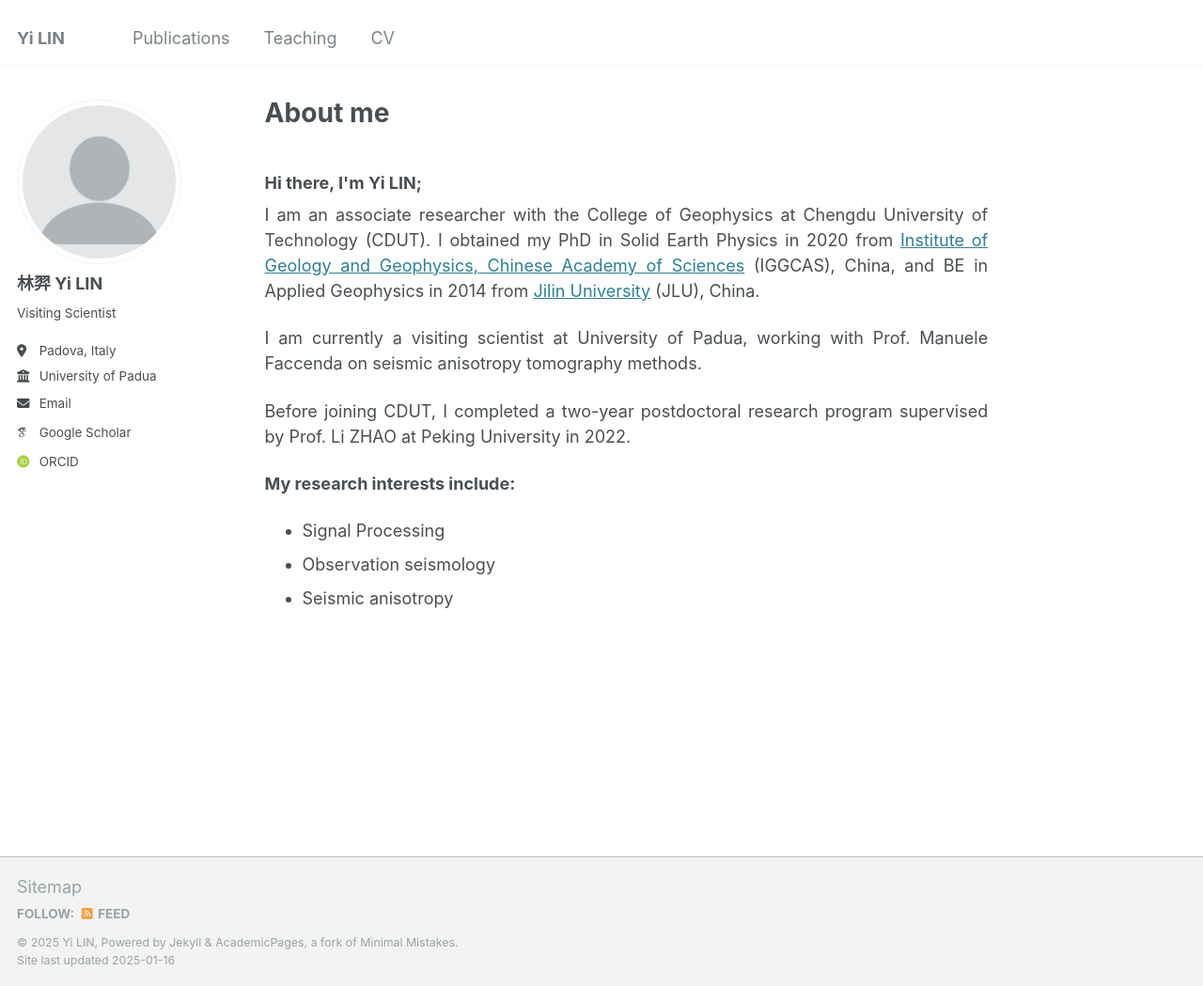
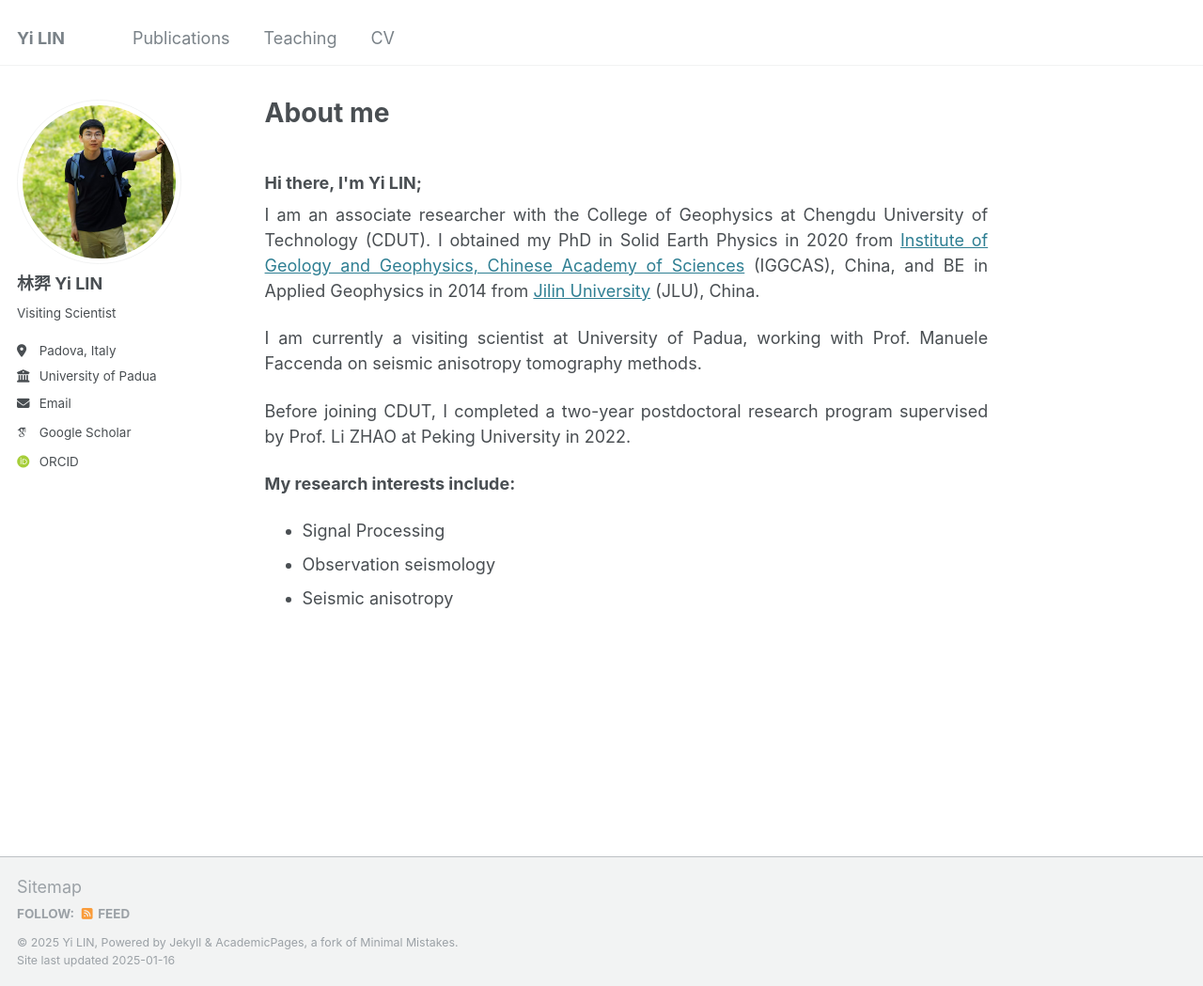
Before and after one commit to nicklinyi/nicklinyi.github.io, a Jekyll site: the page built from _pages/about.md, in a window 1280 px wide and 1049 px high. Shown: the whole window at 94% size. Built offline with Jekyll 4.4.1, drawn with Linux system fonts in a browser that asks for light colours; some web fonts are replaced.

Commit message:
add photo

```diff
--- a/_config.yml
+++ b/_config.yml
@@ -21,7 +21,7 @@ repository               : "nicklinyi/nicklinyi.github.io"
 #               Additional customization can be done by editing /_includes/author-profile.html
 author:
   # Biographic information
-  avatar           : "profile.png"
+  avatar           : "bio-photo-yl.jpg"
   name             : "林羿 Yi LIN"
   pronouns         : # example: "she/her"
   bio              : "Visiting Scientist"
```
Also changed, not shown: images/bio-photo-yl.jpg (added).
